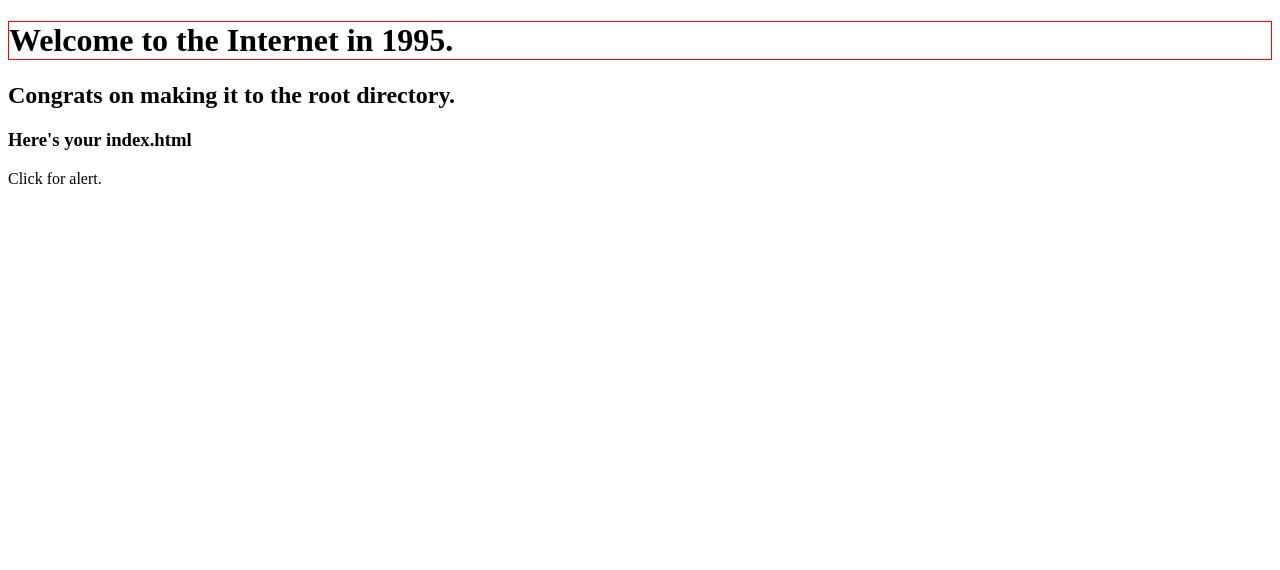
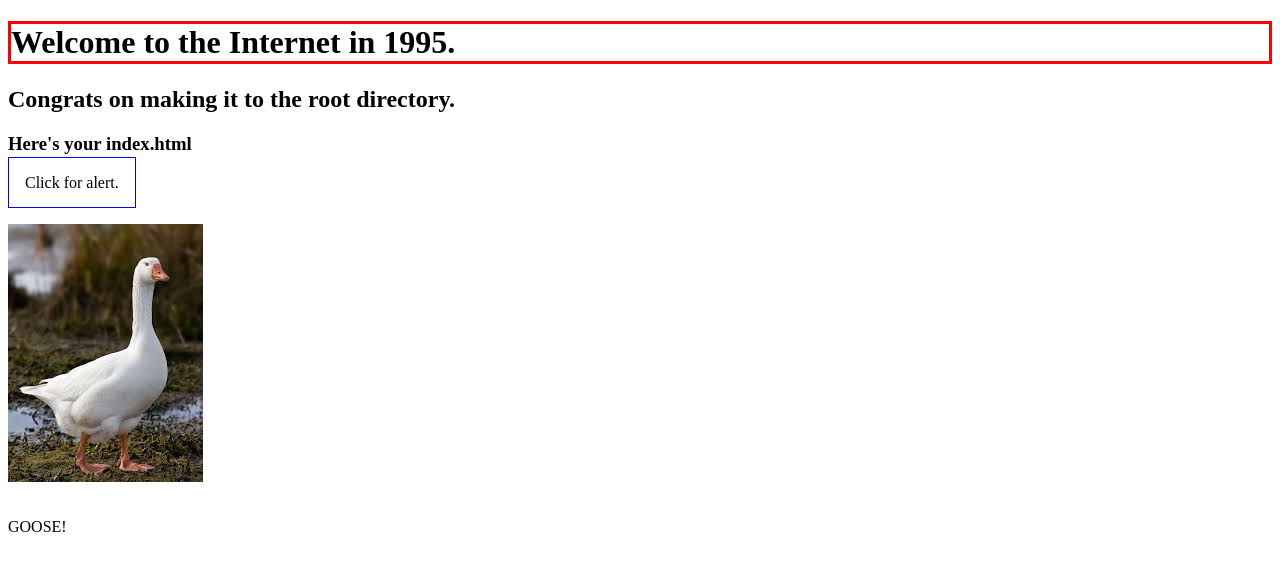
Before and after one commit to breadoliveoilsalt/http-server-java-for-react, a plain HTML site: page public/index.html in a window 1280 px wide. Drawn offline with Linux system fonts and the light colour scheme.

Commit message:
Refactor index.html and css

```diff
--- a/public/assets/css/styles.css
+++ b/public/assets/css/styles.css
@@ -1,3 +1,13 @@
 h1 {
-    border: 1px solid red;
+    border: 0.1em solid red;
 }
+
+#link {
+    padding: 1em;
+    margin: 1em 0;
+    border: 0.1em solid blue;
+}
+
+img {
+    margin: 1em 0;
+}
--- a/public/index.html
+++ b/public/index.html
@@ -11,6 +11,8 @@
     <h2>Congrats on making it to the root directory.</h2>
     <h3>Here's your index.html</h3>
     <p><a id="link">Click for alert.</a></p>
+    <div><img src="./assets/images/goose.jpeg"></div>
+    <p>GOOSE!</p>
 
     <script type="text/javascript" src="./assets/js/index.js"></script>
 </body>
```
Also changed, not shown: public/assets/images/goose.jpeg (renamed from public/assets/goose.jpeg).
